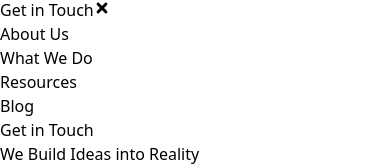
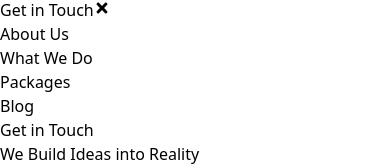
Before and after one commit to softgearwithus/Softgear-tech, a React (Vite) app: page / in a window 390 px wide. Both pictures are taken after a click on the button 101 px from the left and 182 px from the top of the page. Shown: the part 174-340 px from the top of the page. Built offline with nearby package versions, Linux system fonts and the light colour scheme.

Commit message:
changes mobile navbar

```diff
--- a/src/components/Navbar.jsx
+++ b/src/components/Navbar.jsx
@@ -72,8 +72,8 @@ export default function Navbar() {
               </Link>
             </li>
             <li>
-              <Link to="/resources" className="hover:text-cyan-500 transition">
-                Resources
+              <Link to="/packages" className="hover:text-cyan-500 transition">
+                Packages
               </Link>
             </li>
             <li>
```
